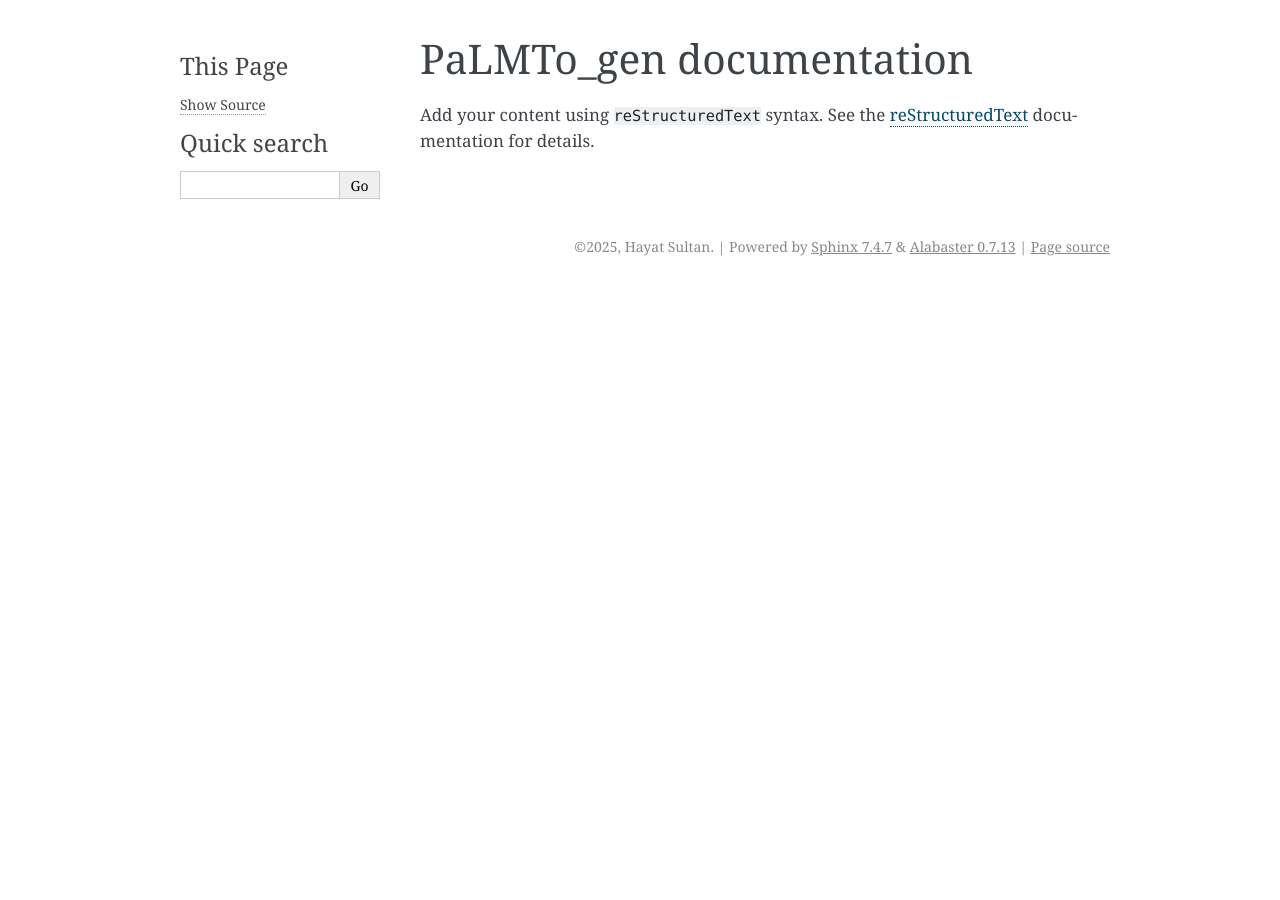
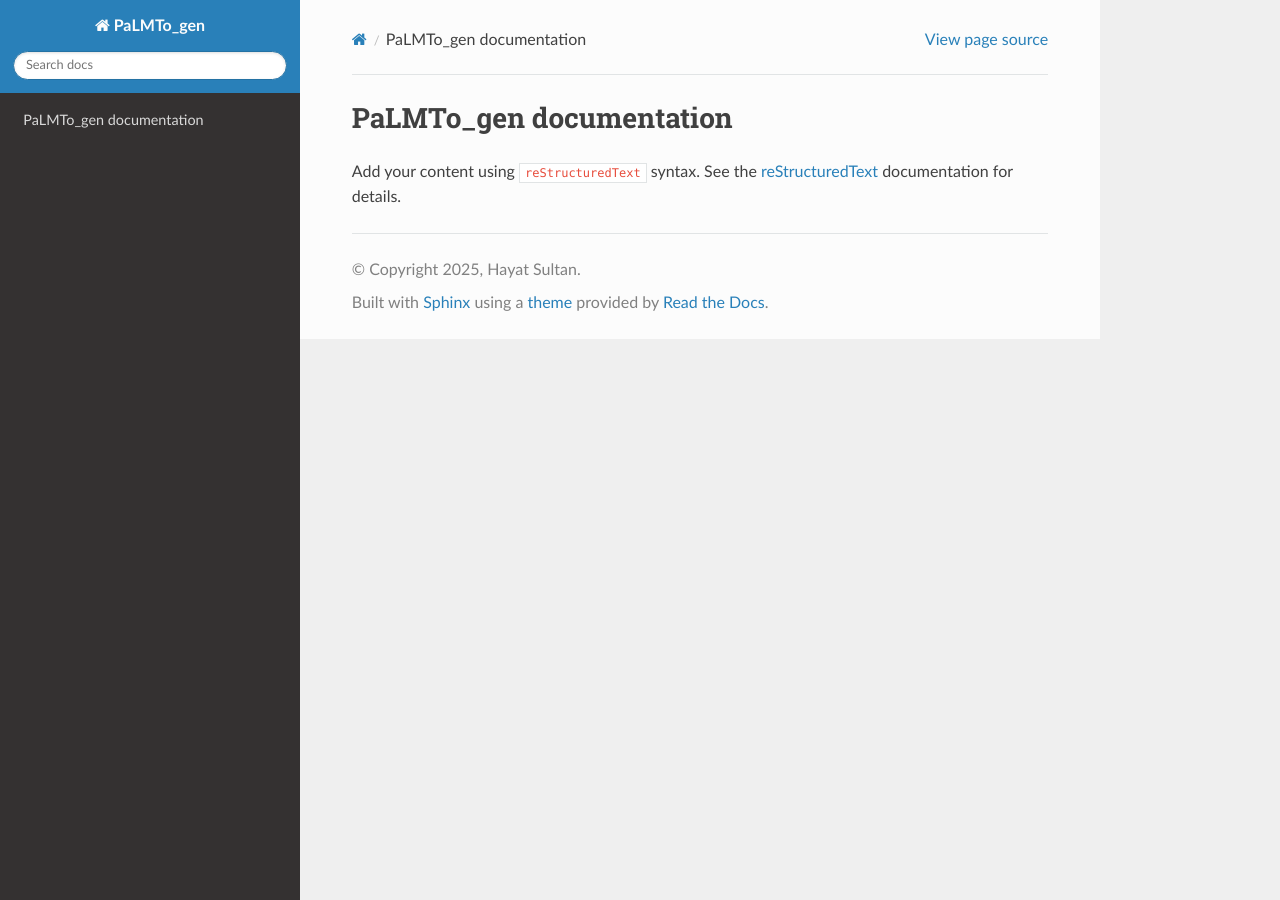
Before and after one commit to HayatSultan/PaLMTo-Gen, a Sphinx documentation site: the page built from docs/source/index.rst, in a window 1280 px wide. Built offline with Sphinx 7.4.7 and the Read the Docs theme 3.1.0, drawn with Linux system fonts in a browser that asks for light colours; some of the changed lines change nothing that is shown.

Commit message:
Configure extensions and file parsers for sphinx doc builder

```diff
--- a/docs/source/conf.py
+++ b/docs/source/conf.py
@@ -5,6 +5,12 @@
 
 # -- Project information -----------------------------------------------------
 # https://www.sphinx-doc.org/en/master/usage/configuration.html#project-information
+import os
+import sys
+
+# Allow sphinx to discover library path
+sys.path.insert(0, os.path.abspath('../palmto_gen'))
+
 
 project = 'PaLMTo_gen'
 copyright = '2025, Hayat Sultan'
@@ -14,7 +20,13 @@
 # -- General configuration ---------------------------------------------------
 # https://www.sphinx-doc.org/en/master/usage/configuration.html#general-configuration
 
-extensions = []
+extensions = [
+    "sphinx.ext.autodoc",   # Auto-generate documentation from docstrings
+    "sphinx.ext.viewcode",  # Adds links to source code in doc
+    "sphinx.ext.napoleon",  # Support for Google or Numpy style docstring
+    "myst_parser",          # Parse markdown files
+
+]
 
 templates_path = ['_templates']
 exclude_patterns = []
@@ -24,5 +36,11 @@
 # -- Options for HTML output -------------------------------------------------
 # https://www.sphinx-doc.org/en/master/usage/configuration.html#options-for-html-output
 
-html_theme = 'alabaster'
+html_theme = 'sphinx_rtd_theme'
 html_static_path = ['_static']
+
+# Source file parsers
+source_suffix = {
+    '.rst': 'restructuredtext',
+    '.md': 'markdown',
+}
```
